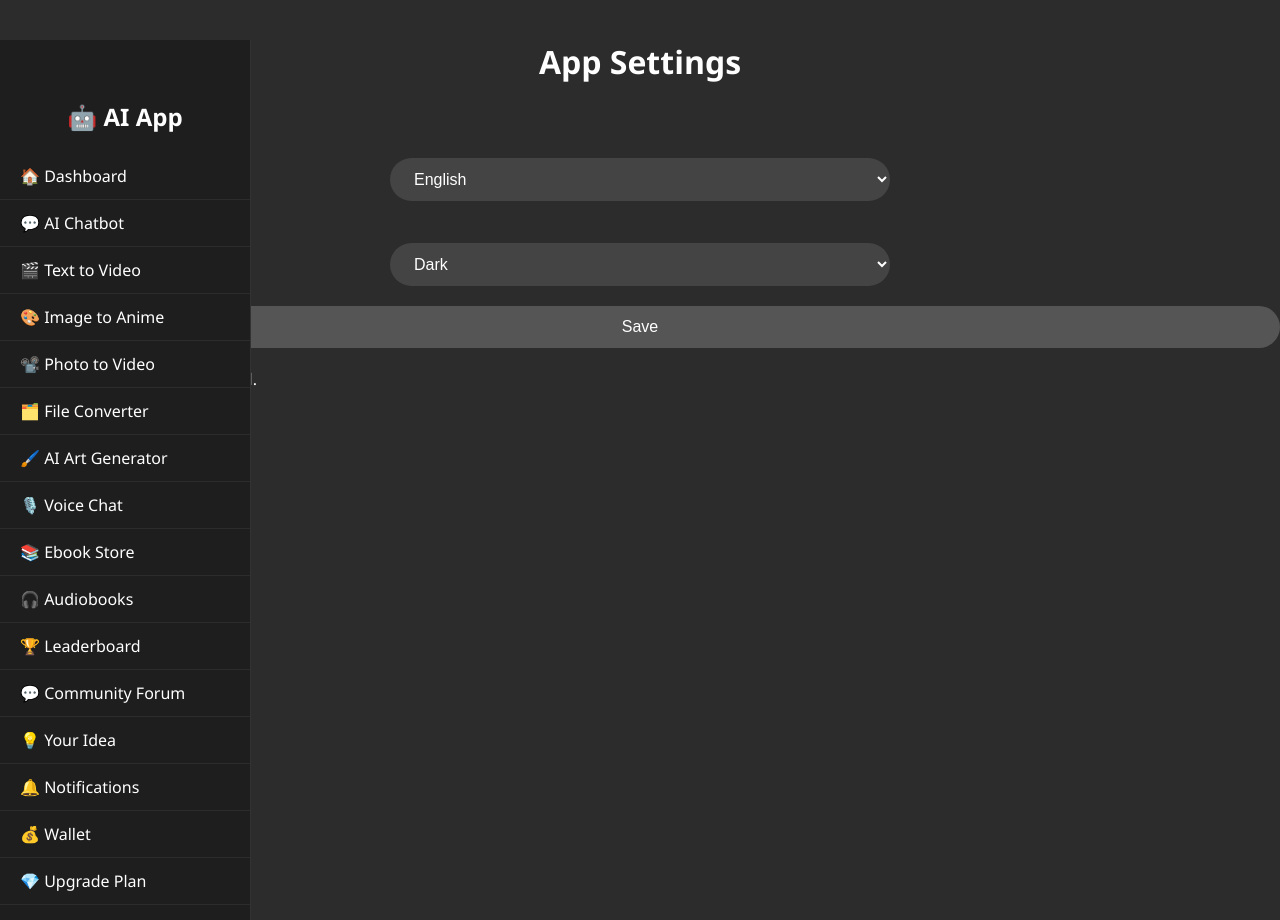
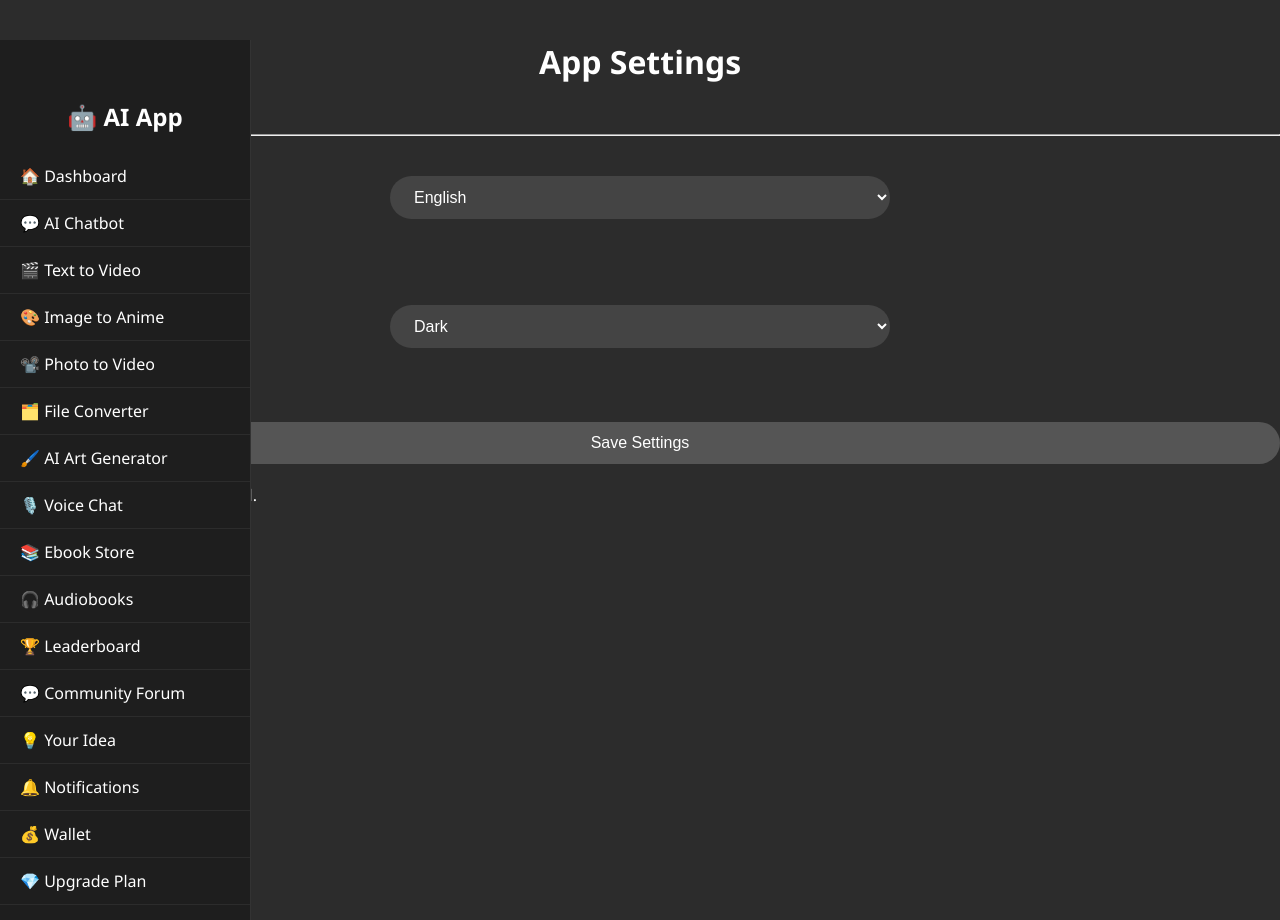
Before and after one commit to iqonlimited/IQon.limited, a Flask app: page /settings in a window 1280 px wide. Run offline with Flask 3, Linux system fonts and the light colour scheme.

Commit message:
settings.html

```diff
--- a/templates/settings.html
+++ b/templates/settings.html
@@ -1,41 +1,31 @@
 {% extends "base.html" %}
-{% block title %}Chatbot{% endblock %}
+{% block title %}Settings{% endblock %}
+
 {% block content %}
-<!DOCTYPE html>
-<html lang="en">
-<head>
-  <meta charset="UTF-8">
-  <title>Settings - AI App</title>
-  <link rel="stylesheet" href="{{ url_for('static', filename='css/style.css') }}">
-</head>
-<body class="dark-theme">
-<header>
 <h1>App Settings</h1>
-  <a href="{{ url_for('dashboard') }}">← Back</a>
-</header>
 
-<main>
-  <form method="POST" action="{{ url_for('update_settings') }}">
-    <label>Language:
-      <select name="language">
+<div class="center-form">
+  <a href="{{ url_for('dashboard') }}">← Back to Dashboard</a>
+</div>
+
+<hr>
+
+<form method="POST" action="{{ url_for('update_settings') }}" class="center-form">
+  <label for="language">Language:</label><br>
+  <select name="language" id="language">
     <option value="en">English</option>
     <option value="hi">Hindi</option>
     <option value="es">Spanish</option>
-      </select>
-    </label>
+  </select><br><br>
 
-    <label>Theme:
-      <select name="theme">
+  <label for="theme">Theme:</label><br>
+  <select name="theme" id="theme">
     <option value="dark">Dark</option>
     <option value="light">Light</option>
     <option value="anime">Anime</option>
     <option value="minimal">Minimal</option>
-      </select>
-    </label>
+  </select><br><br>
 
-    <button type="submit" class="btn">Save</button>
+  <button type="submit">Save Settings</button>
 </form>
-</main>
-</body>
-</html>
 {% endblock %}
```
Lines whose indentation alone changed are shown as unchanged.
